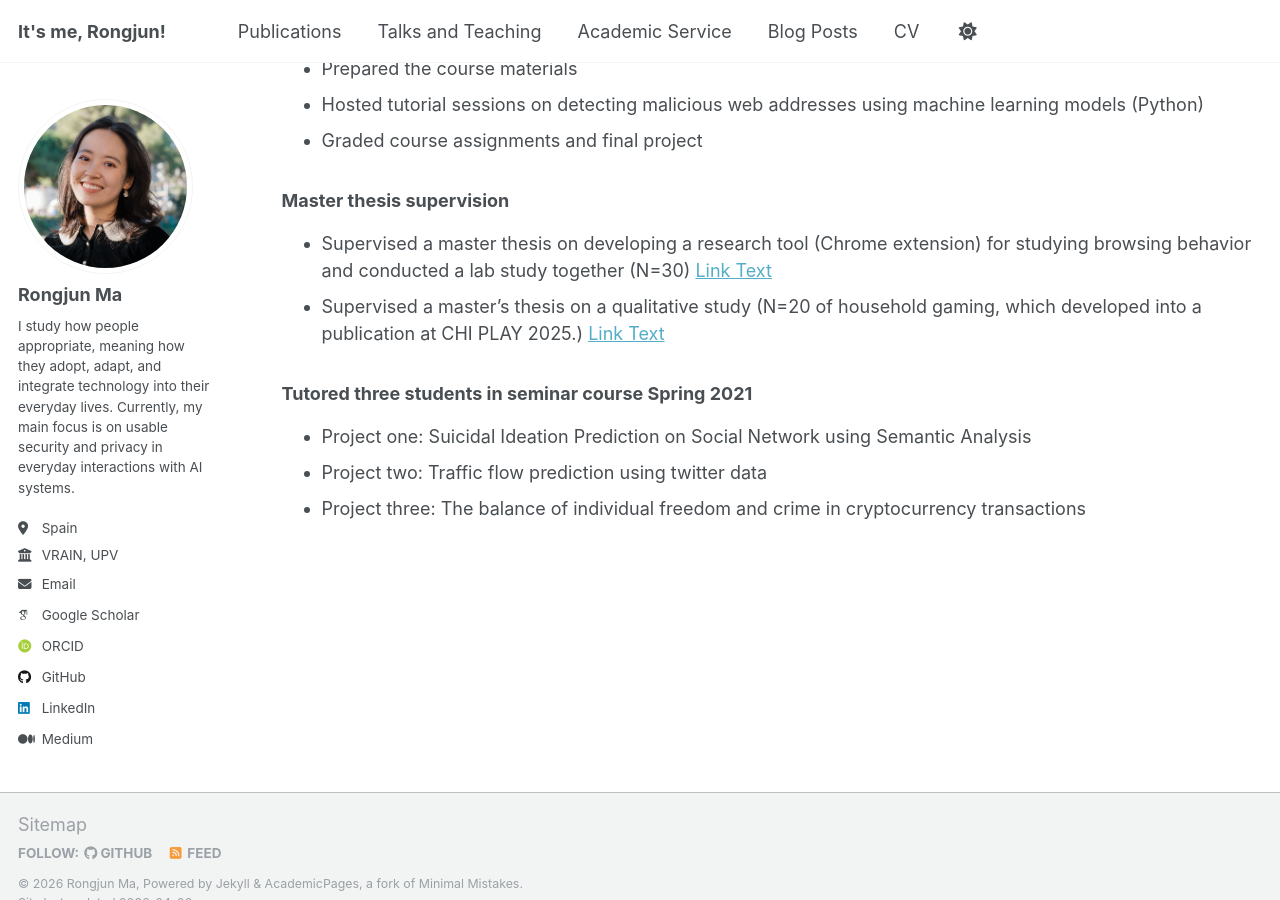
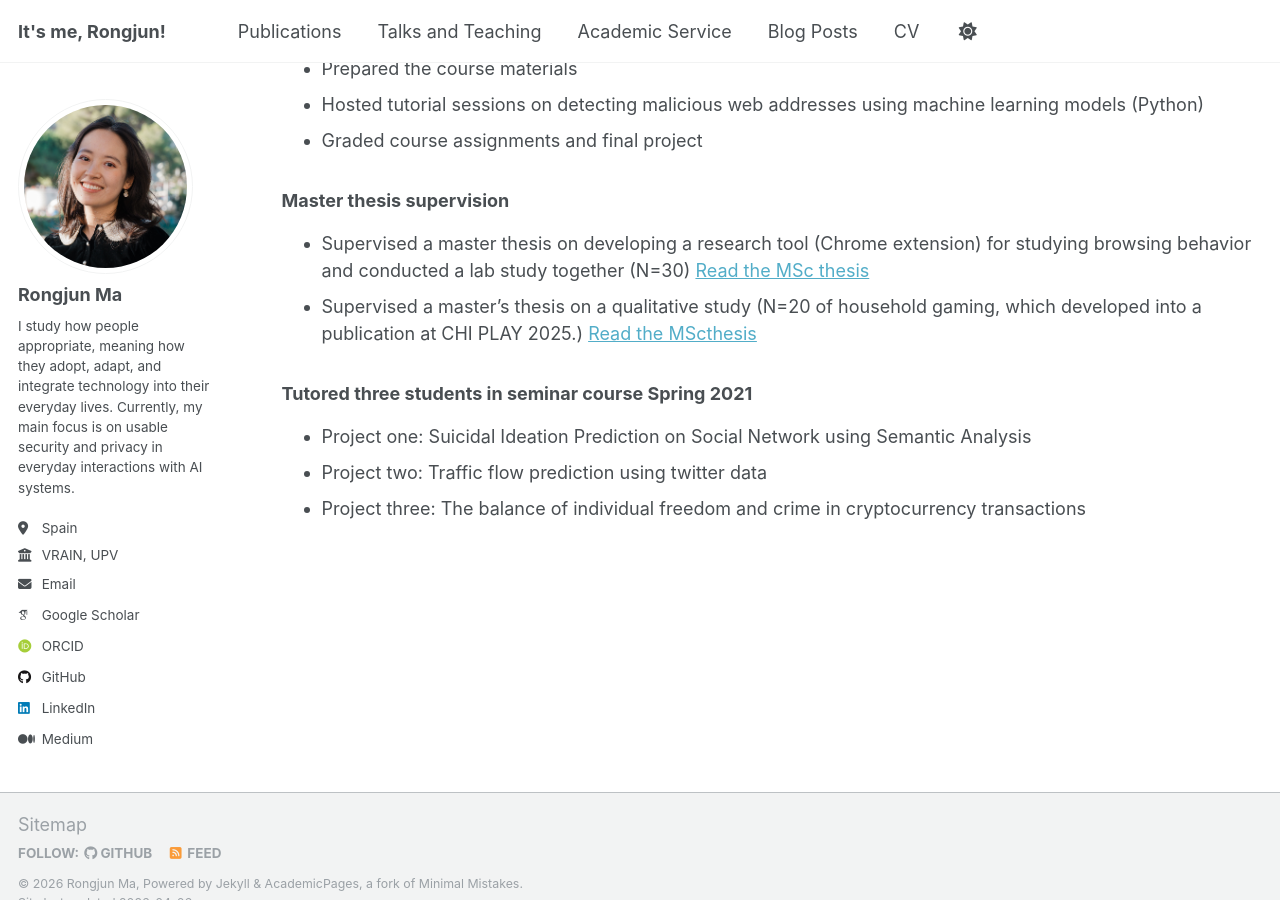
Before and after one commit to marongjun/marongjun.github.io, a Jekyll site: the page built from _pages/talks_teaching.html, in a window 1280 px wide and 900 px high, scrolled down 502 px. Built offline with Jekyll 4.4.1, drawn with Linux system fonts in a browser that asks for light colours; some web fonts are replaced.

Commit message:
update supervision

```diff
--- a/_pages/talks_teaching.html
+++ b/_pages/talks_teaching.html
@@ -32,8 +32,8 @@ author_profile: true
 
 <h3>Master thesis supervision</h3>
 <ul>
-  <li>Supervised a master thesis on developing a research tool (Chrome extension) for studying browsing behavior and conducted a lab study together (N=30) <a href="https://aaltodoc.aalto.fi/items/9ada2684-35c8-469c-a5f4-657798d076ee" target="_blank">Link Text</a></li>
-  <li>Supervised a master’s thesis on a qualitative study (N=20 of household gaming, which developed into a publication at CHI PLAY 2025.) <a href="https://dl.acm.org/doi/abs/10.1145/3748619" target="_blank">Link Text</a></li>
+  <li>Supervised a master thesis on developing a research tool (Chrome extension) for studying browsing behavior and conducted a lab study together (N=30) <a href="https://aaltodoc.aalto.fi/items/9ada2684-35c8-469c-a5f4-657798d076ee" target="_blank">Read the MSc thesis</a></li>
+  <li>Supervised a master’s thesis on a qualitative study (N=20 of household gaming, which developed into a publication at CHI PLAY 2025.) <a href="https://dl.acm.org/doi/abs/10.1145/3748619" target="_blank">Read the MScthesis</a></li>
 </ul>
 
 <h3>Tutored three students in seminar course Spring 2021</h3>
```
